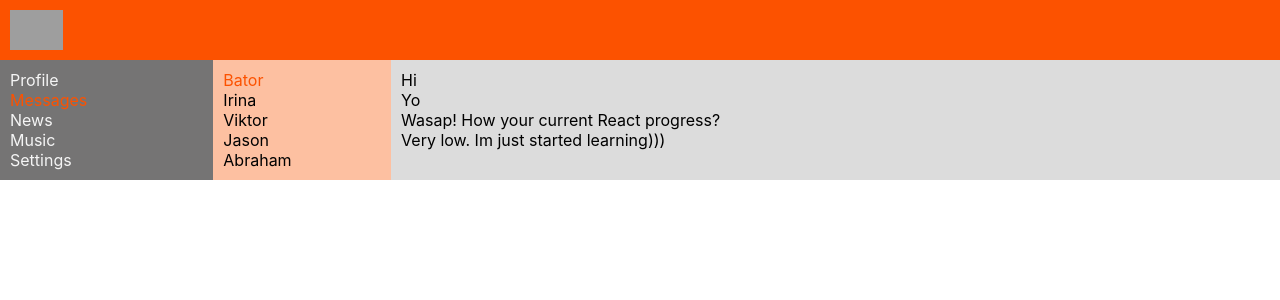
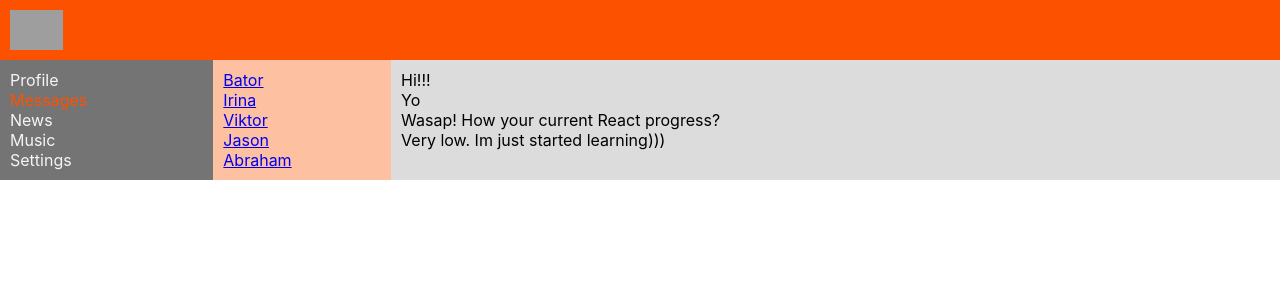
Before and after one commit to bsanzhiev/react-first, a React (Create React App) app: page /dialogs in a window 1280 px wide. Shown: the top 300 px of the page. Built offline with nearby package versions, Linux system fonts and the light colour scheme; grey boxes are pictures that could not be loaded.

Commit message:
23 lesson

```diff
--- a/src/App.js
+++ b/src/App.js
@@ -19,7 +19,7 @@ const App = (props) => { // эта функция и есть КОМПОНЕНТ
         <Navbar />
         <div className='app-wrapper-content'>
           <Route path='/profile' component={Profile} />
-          <Route path='/dialogs' component={Dialogs} />
+          <Route exact path='/dialogs' component={Dialogs} />
           <Route path='/news' component={News} />
           <Route path='/music' component={Music} />
           <Route path='/settings' component={Settings} />
--- a/src/components/Dialogs/Dialogs.jsx
+++ b/src/components/Dialogs/Dialogs.jsx
@@ -1,31 +1,39 @@
 import React from 'react';
-import s from './Dialogs.module.css'
+import {NavLink} from 'react-router-dom';
+import s from './Dialogs.module.css';
+
+const DialogItem = (props) => {
+  let path = '/dialogs/' + props.id;
+
+  return (
+    <div className={s.dialog + ' '+ s.active}>
+      <NavLink to={path}>{props.name}</NavLink>
+    </div>
+  )
+}
+
+const Message = (props) => {
+  return (
+    <div className={s.message}>{props.text}</div>
+  )
+}
 
 const Dialogs = (props) => {
     return (
       <div className={s.dialogs}>
         <div className={s.dialogsItems}>
-          <div className={s.dialog + ' '+ s.active}>
-            Bator
-          </div>
-          <div className={s.dialog}>
-            Irina
-          </div>
-          <div className={s.dialog}>
-            Viktor
-          </div>
-          <div className={s.dialog}>
-            Jason
-          </div>
-          <div className={s.dialog}>
-            Abraham
-          </div>
+          <DialogItem name='Bator' id='1' />
+          <DialogItem name='Irina' id='2' />
+          <DialogItem name='Viktor' id='3' />
+          <DialogItem name='Jason' id='4' />
+          <DialogItem name='Abraham' id='5' />
         </div>
+
         <div className={s.messages}>
-          <div className={s.message}>Hi</div>
-          <div className={s.message}>Yo</div>
-          <div className={s.message}>Wasap! How your current React progress?</div>
-          <div className={s.message}>Very low. Im just started learning)))</div>
+          <Message text='Hi!!!' />
+          <Message text='Yo' />
+          <Message text='Wasap! How your current React progress?' />
+          <Message text='Very low. Im just started learning)))' />
         </div>
       </div>
     )
--- a/src/components/Dialogs/Dialogs.module.css
+++ b/src/components/Dialogs/Dialogs.module.css
@@ -18,10 +18,8 @@
 
 .messages {
   padding: 10px;
-  border-color: #fc5200;
 }
 
 .messages .message {
-  border-color: #fc5200;
-  border-width: 2px;
+
 }
--- a/src/components/Profile/MyPosts/MyPosts.jsx
+++ b/src/components/Profile/MyPosts/MyPosts.jsx
@@ -4,12 +4,15 @@ import Post from './Post/Post';
 
 const MyPosts = () => {
   return (
-    <div>
-    My Posts
+    <div className={s.postBlock}>
+    <h3>My Posts</h3>
       <div>
-        <textarea></textarea>
-        <button>Add post</button>
-        <button>Delete post</button>
+        <div>
+          <textarea></textarea>
+        </div>
+        <div>
+          <button>Add post</button>
+        </div>
       </div>
       <div>
         <Post message='Hi. How are you?' likes='20' />
--- a/src/components/Profile/MyPosts/MyPosts.module.css
+++ b/src/components/Profile/MyPosts/MyPosts.module.css
@@ -1,3 +1,11 @@
 .item {
     color: darkcyan;
 }
+
+.postBlock {
+    padding: 10px;
+}
+
+.posts {
+    margin-top: 10px;
+}
--- a/src/components/Profile/MyPosts/Post/Post.module.css
+++ b/src/components/Profile/MyPosts/Post/Post.module.css
@@ -1,5 +1,6 @@
 .item {
     color: darkcyan;
+    margin-top: 20px;
 }
 
 .item img {
--- a/src/components/Profile/Profile.jsx
+++ b/src/components/Profile/Profile.jsx
@@ -1,16 +1,12 @@
 import React from 'react';
 import s from './Profile.module.css';
 import MyPosts from './MyPosts/MyPosts';
+import ProfileInfo from './ProfileInfo/ProfileInfo';
 
 const Profile = () => {
   return (
     <div>
-      <div>
-        <img src='https://www.catsmob.com/post/2012/06/01089/creative_facebook_timeline_covers_023.jpg' width='1200'></img>
-      </div>
-      <div>
-        <img src='https://cutecatshq.com/wp-content/uploads/2017/03/citty-puss.jpg' width='200px'></img>
-      </div>
+      <ProfileInfo />
       <MyPosts />
     </div>
   )
--- /dev/null
+++ b/src/components/Profile/ProfileInfo/ProfileInfo.jsx
@@ -0,0 +1,17 @@
+import React from 'react';
+import s from './ProfileInfo.module.css';
+
+const ProfileInfo = () => {
+  return (
+    <div>
+      <div>
+        <img src='https://www.catsmob.com/post/2012/06/01089/creative_facebook_timeline_covers_023.jpg' width='1200'></img>
+      </div>
+      <div className={s.descriptionBlock}>
+        <img src='https://cutecatshq.com/wp-content/uploads/2017/03/citty-puss.jpg' width='200px'></img>About Me Descriptions
+      </div>
+    </div >
+  )
+};
+
+export default ProfileInfo;
--- /dev/null
+++ b/src/components/Profile/ProfileInfo/ProfileInfo.module.css
@@ -0,0 +1,3 @@
+.descriptionBlock {
+  padding: 10px;
+}
```
